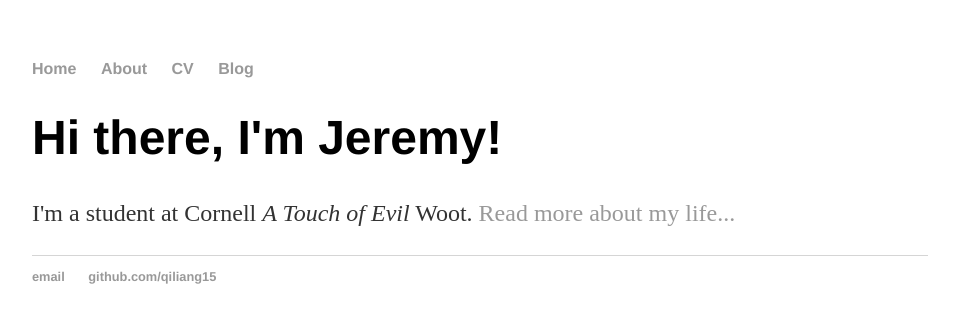
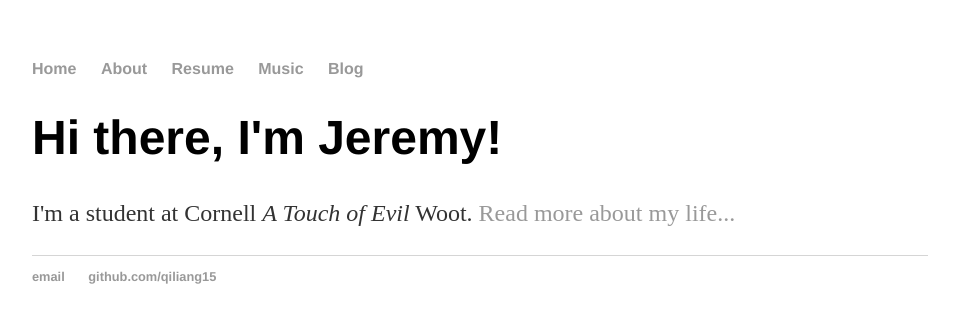
Before and after one commit to jwang115/jwang115.github.io, a Jekyll site: the page built from index.html, in a window 1280 px wide. Shown: the top 323 px of the page, without its empty margins (160-1119 px from the left). Built offline with Jekyll 4.4.1, drawn with Linux system fonts in a browser that asks for light colours.

Commit message:
Update default.html

```diff
--- a/_layouts/default.html
+++ b/_layouts/default.html
@@ -10,7 +10,8 @@
 	    		<ul>
 	        		<li><a href="/">Home</a></li>
 		        	<li><a href="/about">About</a></li>
-	        		<li><a href="/cv">CV</a></li>
+	        		<li><a href="/resume">Resume</a></li>
+				<li><a href="/music">Music</a></li>
 	        		<li><a href="/blog">Blog</a></li>
 	    		</ul>
 			</nav>
```
